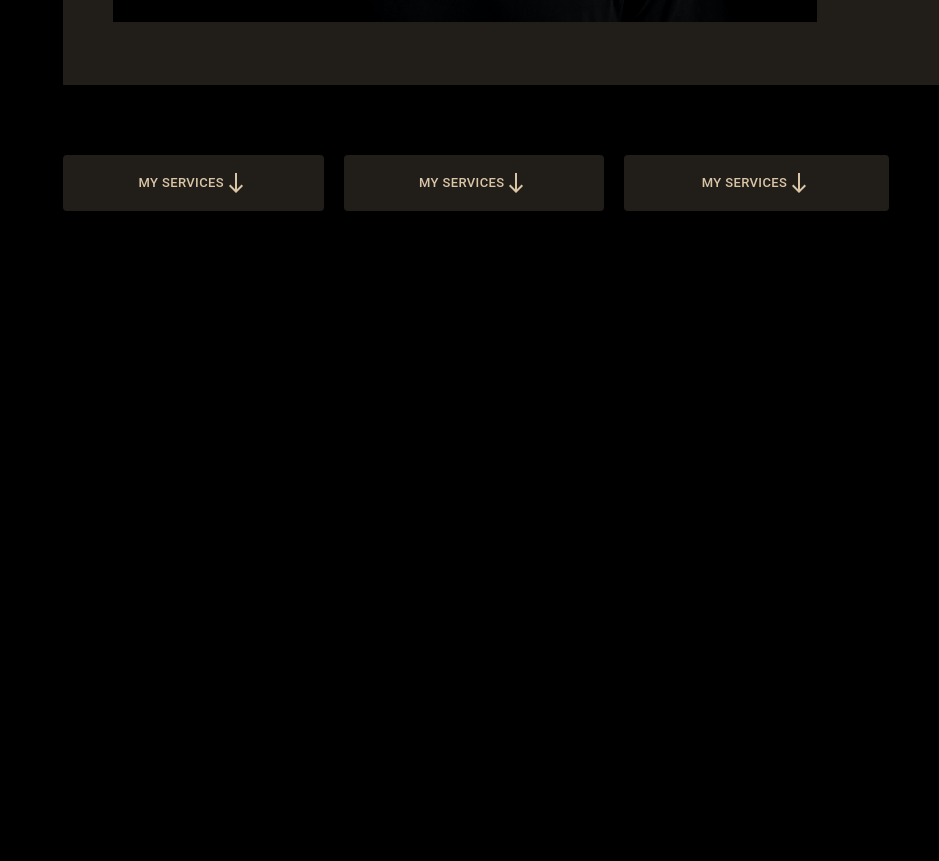
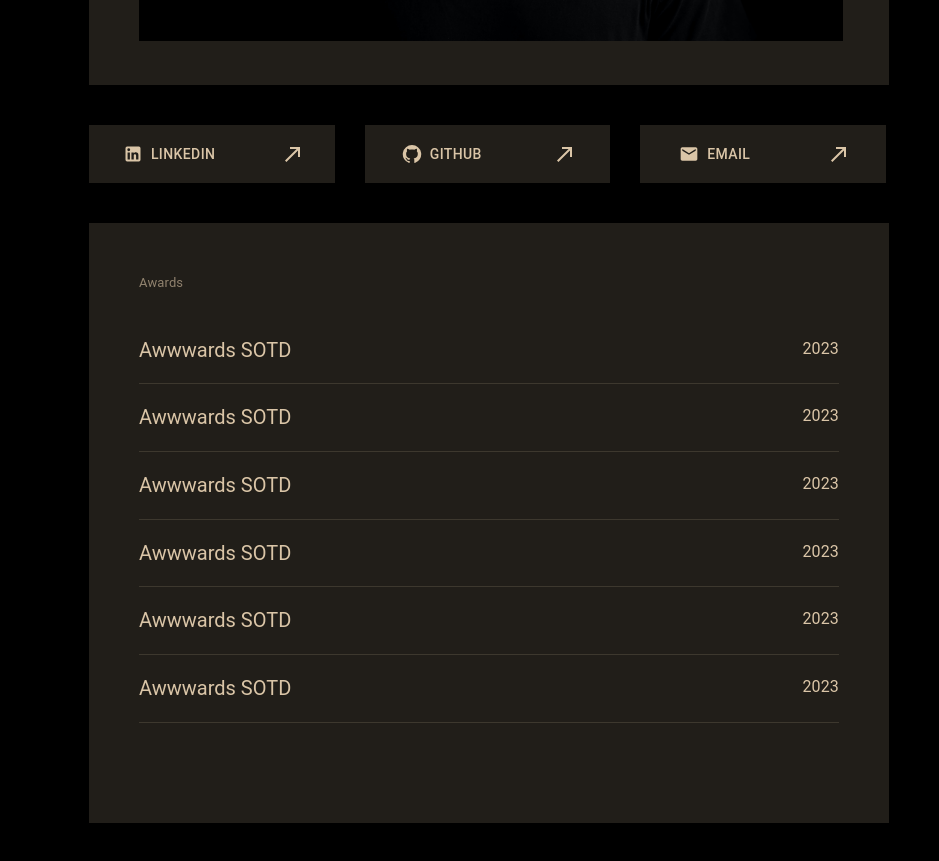
Before and after one commit to Sajjadmoghadam/portfolio, a React (Create React App) app: page /about in a window 1280 px wide. Shown: the part 1280-2141 px from the top of the page, without its empty margins (341-1280 px from the left). Built offline with nearby package versions, Linux system fonts and the light colour scheme.

Commit message:
Update about

```diff
--- a/src/pages/About/index.jsx
+++ b/src/pages/About/index.jsx
@@ -1,7 +1,10 @@
-import { Box, Button, Stack, Typography } from "@mui/material";
+import { Box, Button, Stack, Typography, Divider } from "@mui/material";
 import React from "react";
 import SouthIcon from "@mui/icons-material/South";
-
+import CallMadeIcon from "@mui/icons-material/CallMade";
+import LinkedInIcon from "@mui/icons-material/LinkedIn";
+import GitHubIcon from "@mui/icons-material/GitHub";
+import MailIcon from "@mui/icons-material/Mail";
 export default function About() {
   return (
     <>
@@ -55,7 +58,7 @@ export default function About() {
               mt={25}
               sx={{
                 height: "750px",
-                width: "800px",
+                width: "700px",
                 backgroundColor: "#DAC5A726",
                 padding: "50px ",
               }}
@@ -97,66 +100,193 @@ export default function About() {
                 </Box>
               </Stack>
             </Stack>
-            <Stack mt={5} width="100%">
-              <Box gap="20px" sx={{ display: "flex", flexDirection: "row" ,}}>
-                <Button
+            <Stack mt={5} gap="30px" flexDirection="row">
+              <Box
                 sx={{
-                    color: "#DAC5A7",
-                    fontSize: "13px",
-                    marginTop: "30px",
                   backgroundColor: "#DAC5A726",
-                    padding: "10px 25px",
-                    width: "285px",
+                  width: "244px",
                   height: "56px",
+                  alignItems: "center",
+                  display: "flex",
+                  justifyContent: "space-around",
+                  padding: "1px",
                 }}
               >
-                  My Services
-                  <SouthIcon
-                    fontSize="medium"
+                <Button startIcon={<LinkedInIcon />} sx={{ color: "#DAC5A7" }}>
+                  Linkedin
+                </Button>
+                <CallMadeIcon sx={{ color: "#DAC5A7" }} />
+              </Box>
+              <Box
                 sx={{
-                      color: "#DAC5A7",
+                  backgroundColor: "#DAC5A726",
+                  width: "243px",
+                  height: "56px",
+                  alignItems: "center",
+                  display: "flex",
+                  justifyContent: "space-around",
+                  padding: "1px",
+                }}
+              >
+                <Button startIcon={<GitHubIcon />} sx={{ color: "#DAC5A7" }}>
+                  Github
+                </Button>
+                <CallMadeIcon sx={{ color: "#DAC5A7" }} />
+              </Box>{" "}
+              <Box
+                sx={{
+                  backgroundColor: "#DAC5A726",
+                  width: "244px",
+                  height: "56px",
+                  alignItems: "center",
+                  display: "flex",
+                  justifyContent: "space-around",
+                  padding: "1px",
+                }}
+              >
+                <Button startIcon={<MailIcon />} sx={{ color: "#DAC5A7" }}>
+                  Email
+                </Button>
+                <CallMadeIcon sx={{ color: "#DAC5A7" }} />
+              </Box>
+            </Stack>
+            <Stack
+              mt={5}
+              sx={{
+                height: "500px",
+                width: "700px",
+                backgroundColor: "#DAC5A726",
+                padding: "50px ",
+                flexDirection: "column",
+              }}
+            >
+              <Typography color="#DAC5A799" fontSize="13px">
+                Awards
+              </Typography>
+              <Box mt={3} sx={{ display: "flex", flexDirection: "column" }}>
+                <Box
+                  sx={{
+                    display: "flex",
+                    justifyContent: "space-between",
+                    margin:'20px 0'
+                  }}
+                >
+                  <Typography
+                    variant="h5"
+                    sx={{ color: "#DAC5A7", fontSize: "20px" }}
+                  >
+                    Awwwards SOTD
+                  </Typography>
+                  <Typography sx={{ color: "#DAC5A7" }}>2023</Typography>
+                </Box>
+                <Divider
+                  sx={{
+                    borderColor: "#DAC5A726",
+
                   }}
                 />
-                </Button>
-                <Button
+                <Box
                   sx={{
-                    color: "#DAC5A7",
-                    fontSize: "13px",
-                    marginTop: "30px",
-                    backgroundColor: "#DAC5A726",
-                    padding: "10px 25px",
-                    width: "285px",
-                    height: "56px",
+                    display: "flex",
+                    justifyContent: "space-between",
+                    margin:'20px 0'
                   }}
                 >
-                  My Services
-                  <SouthIcon
-                    fontSize="medium"
+                  <Typography
+                    variant="h5"
+                    sx={{ color: "#DAC5A7", fontSize: "20px" }}
+                  >
+                    Awwwards SOTD
+                  </Typography>
+                  <Typography sx={{ color: "#DAC5A7" }}>2023</Typography>
+                </Box>
+                <Divider
                   sx={{
-                      color: "#DAC5A7",
+                    borderColor: "#DAC5A726",
+
+                  }}
+                />                <Box
+                sx={{
+                  display: "flex",
+                  justifyContent: "space-between",
+                  margin:'20px 0'
+                }}
+              >
+                <Typography
+                  variant="h5"
+                  sx={{ color: "#DAC5A7", fontSize: "20px" }}
+                >
+                  Awwwards SOTD
+                </Typography>
+                <Typography sx={{ color: "#DAC5A7" }}>2023</Typography>
+              </Box>
+              <Divider
+                sx={{
+                  borderColor: "#DAC5A726",
+
+                }}
+              />                <Box
+              sx={{
+                display: "flex",
+                justifyContent: "space-between",
+                margin:'20px 0'
+              }}
+            >
+              <Typography
+                variant="h5"
+                sx={{ color: "#DAC5A7", fontSize: "20px" }}
+              >
+                Awwwards SOTD
+              </Typography>
+              <Typography sx={{ color: "#DAC5A7" }}>2023</Typography>
+            </Box>
+            <Divider
+              sx={{
+                borderColor: "#DAC5A726",
+
+              }}
+            />                <Box
+            sx={{
+              display: "flex",
+              justifyContent: "space-between",
+              margin:'20px 0'
+            }}
+          >
+            <Typography
+              variant="h5"
+              sx={{ color: "#DAC5A7", fontSize: "20px" }}
+            >
+              Awwwards SOTD
+            </Typography>
+            <Typography sx={{ color: "#DAC5A7" }}>2023</Typography>
+          </Box>
+          <Divider
+            sx={{
+              borderColor: "#DAC5A726",
+
             }}
           />
-                </Button>{" "}
-                <Button
+                          <Box
                   sx={{
-                    color: "#DAC5A7",
-                    fontSize: "13px",
-                    marginTop: "30px",
-                    backgroundColor: "#DAC5A726",
-                    padding: "10px 25px",
-                    width: "290px",
-                    height: "56px",
+                    display: "flex",
+                    justifyContent: "space-between",
+                    margin:'20px 0'
                   }}
                 >
-                  My Services
-                  <SouthIcon
-                    fontSize="medium"
+                  <Typography
+                    variant="h5"
+                    sx={{ color: "#DAC5A7", fontSize: "20px" }}
+                  >
+                    Awwwards SOTD
+                  </Typography>
+                  <Typography sx={{ color: "#DAC5A7" }}>2023</Typography>
+                </Box>
+                <Divider
                   sx={{
-                      color: "#DAC5A7",
+                    borderColor: "#DAC5A726",
+
                   }}
                 />
-                </Button>
-
               </Box>
             </Stack>
           </Box>
```
Lines whose indentation alone changed are shown as unchanged.
